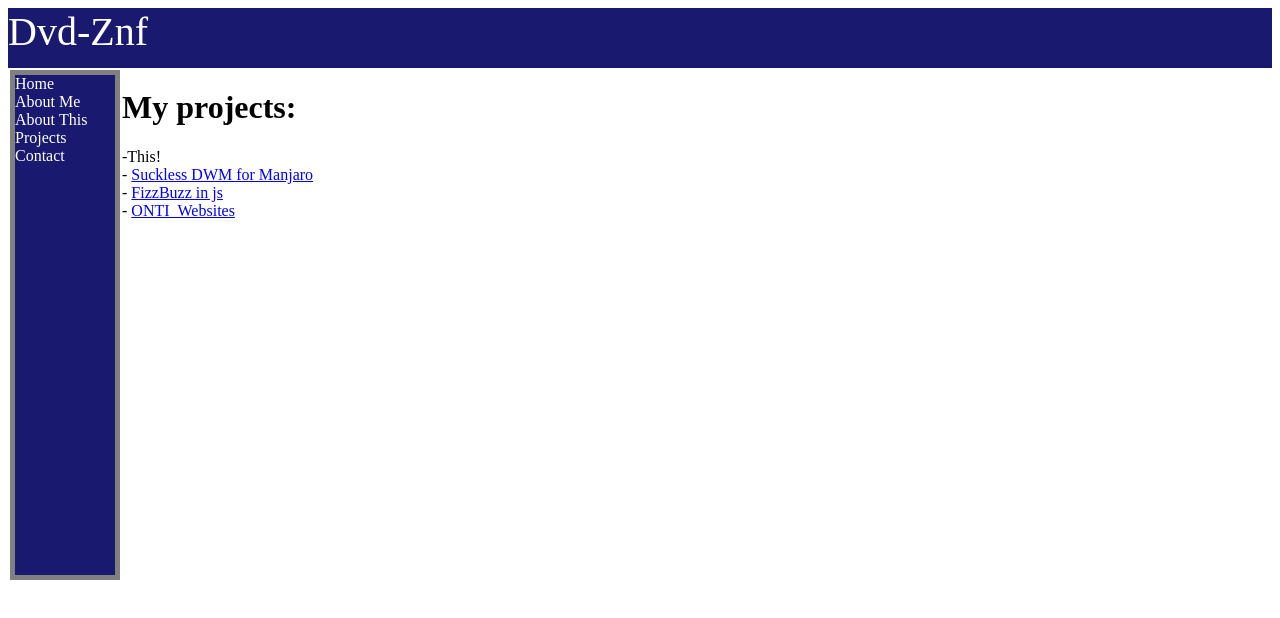
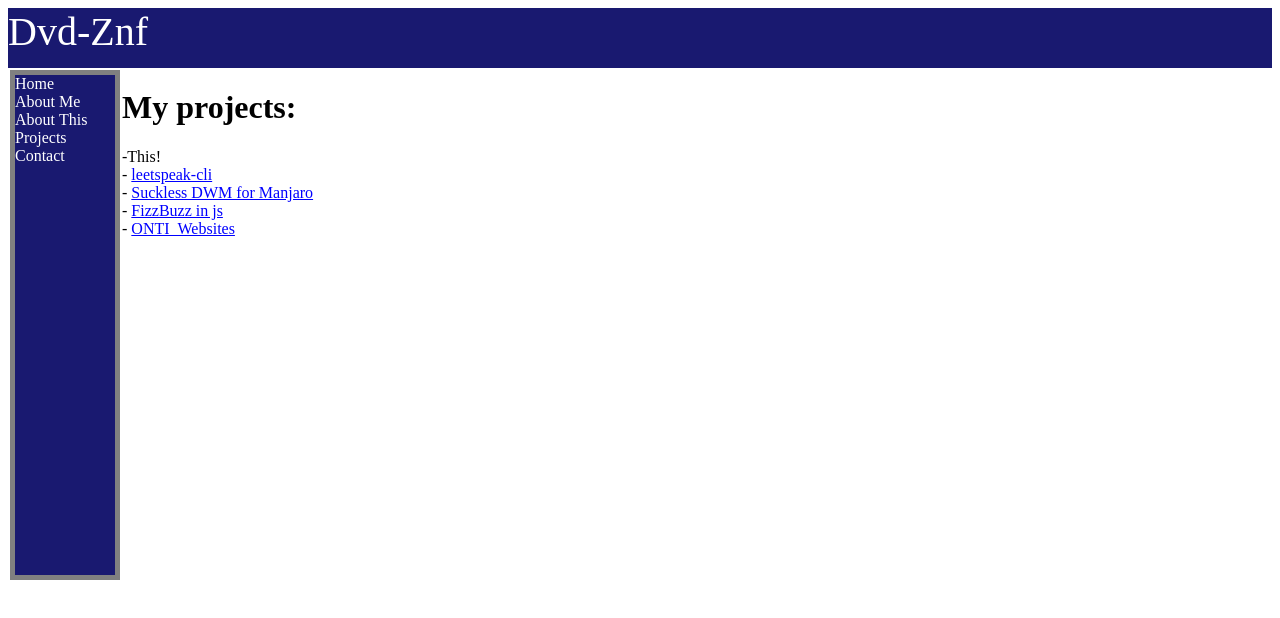
Before and after one commit to Dvd-Znf/Dvd-Hot, a plain HTML site: page pages/projects.html in a window 1280 px wide. Drawn offline with Linux system fonts and the light colour scheme.

Commit message:
Updated project list

```diff
--- a/pages/projects.html
+++ b/pages/projects.html
@@ -18,6 +18,7 @@
         <h1>My projects:</h1>
         <p>
              -This! <br>
+             - <a href="https://github.com/Dvd-Znf/leetspeak-cli" class="contactscreen"> leetspeak-cli</a> <br>
              - <a href="https://github.com/Dvd-Znf/DWM_Manjaro" class="contactscreen"> Suckless DWM for Manjaro</a> <br>
              - <a href="https://dvd-znf.github.io/TimeFizz.js/" class="contactscreen"> FizzBuzz in js</a> <br>
              - <a href="https://dvd-znf.github.io/ONTI_Websites/" class="contactscreen">ONTI_Websites</a>  <br>
```
